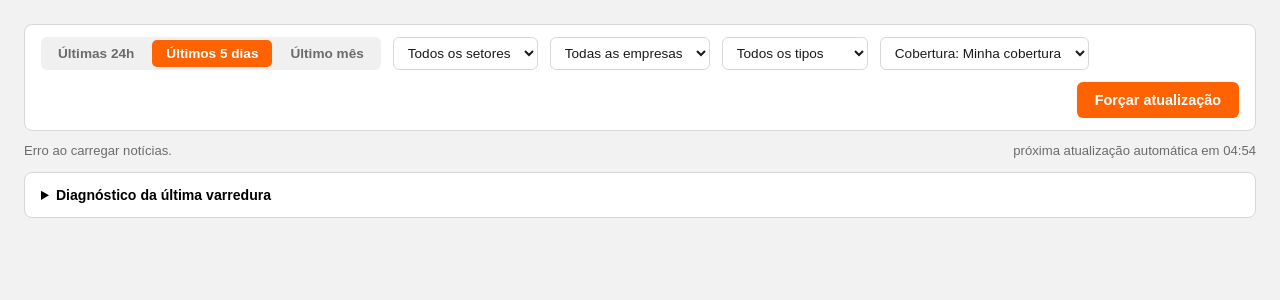
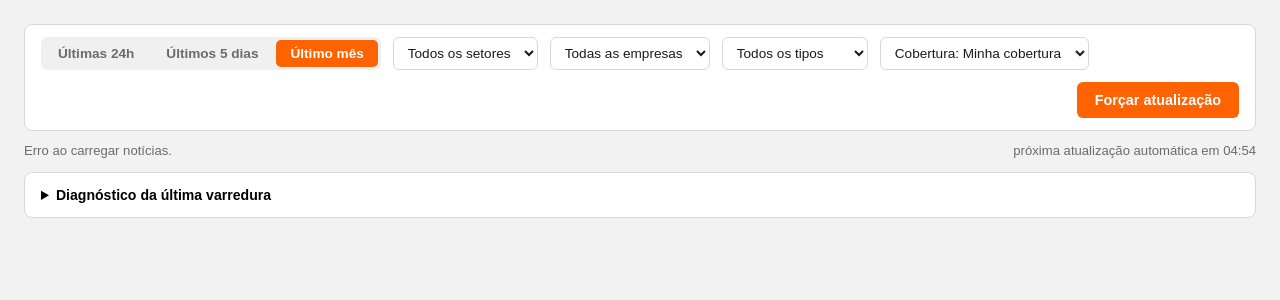
Before and after one commit to allanmikayo/-monitoramento-noticias, a FastAPI app: template templates/dashboard.html in a window 1280 px wide. Shown: the top 300 px of the page. Run offline with FastAPI, Linux system fonts and the light colour scheme; the template is opened without the code that fills it, so the values that code supplies are empty.

Commit message:
Dashboard abre com janela de 30 dias por padrão

```diff
--- a/app/config.py
+++ b/app/config.py
@@ -12,7 +12,7 @@ WINDOW_PRESETS = {
     "5d": 24 * 5,
     "30d": 24 * 30,
 }
-DEFAULT_WINDOW = "5d"  # comeca mostrando 5 dias -- mais generoso logo no inicio de uso
+DEFAULT_WINDOW = "30d"  # comeca mostrando 30 dias (pedido do Allan, 17/07/2026)
 
 # Intervalo do scanner automático (minutos)
 SCAN_INTERVAL_MINUTES = int(os.getenv("SCAN_INTERVAL_MINUTES", "5"))
--- a/static/app.js
+++ b/static/app.js
@@ -26,7 +26,11 @@
   const diagnosticSummary = document.getElementById("diagnostic-summary");
   const diagnosticTbody = document.getElementById("diagnostic-tbody");
 
-  let currentWindow = "5d";
+  // Padrao 30 dias (pedido do Allan, 17/07/2026) -- noticias/documentos
+  // CVM tem published_at mais "curto" que acoes de rating (paginas de
+  // rating listam historico mais largo por natureza), entao uma janela
+  // inicial generosa evita a sensacao de "sumiu noticia" logo que abre.
+  let currentWindow = "30d";
   const scanIntervalMs = (window.SCAN_INTERVAL_MINUTES || 5) * 60 * 1000;
   let secondsLeft = Math.floor(scanIntervalMs / 1000);
   let pollTimer = null;
--- a/templates/dashboard.html
+++ b/templates/dashboard.html
@@ -6,8 +6,8 @@
 <div class="filters-bar">
   <div class="window-tabs" id="window-tabs">
     <button data-window="24h" class="win-btn">Últimas 24h</button>
-    <button data-window="5d" class="win-btn active">Últimos 5 dias</button>
-    <button data-window="30d" class="win-btn">Último mês</button>
+    <button data-window="5d" class="win-btn">Últimos 5 dias</button>
+    <button data-window="30d" class="win-btn active">Último mês</button>
   </div>
 
   <select id="filter-sector">
```
